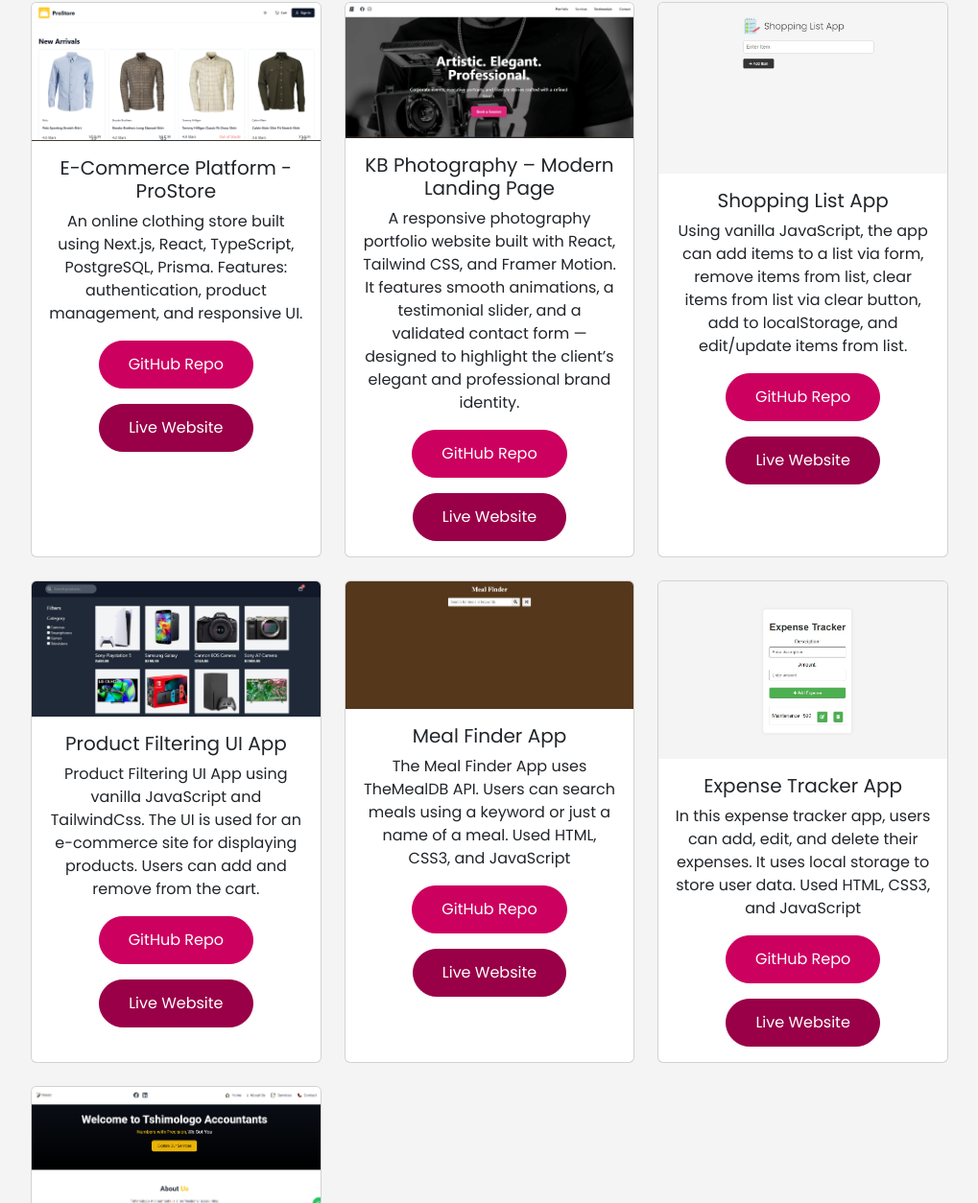
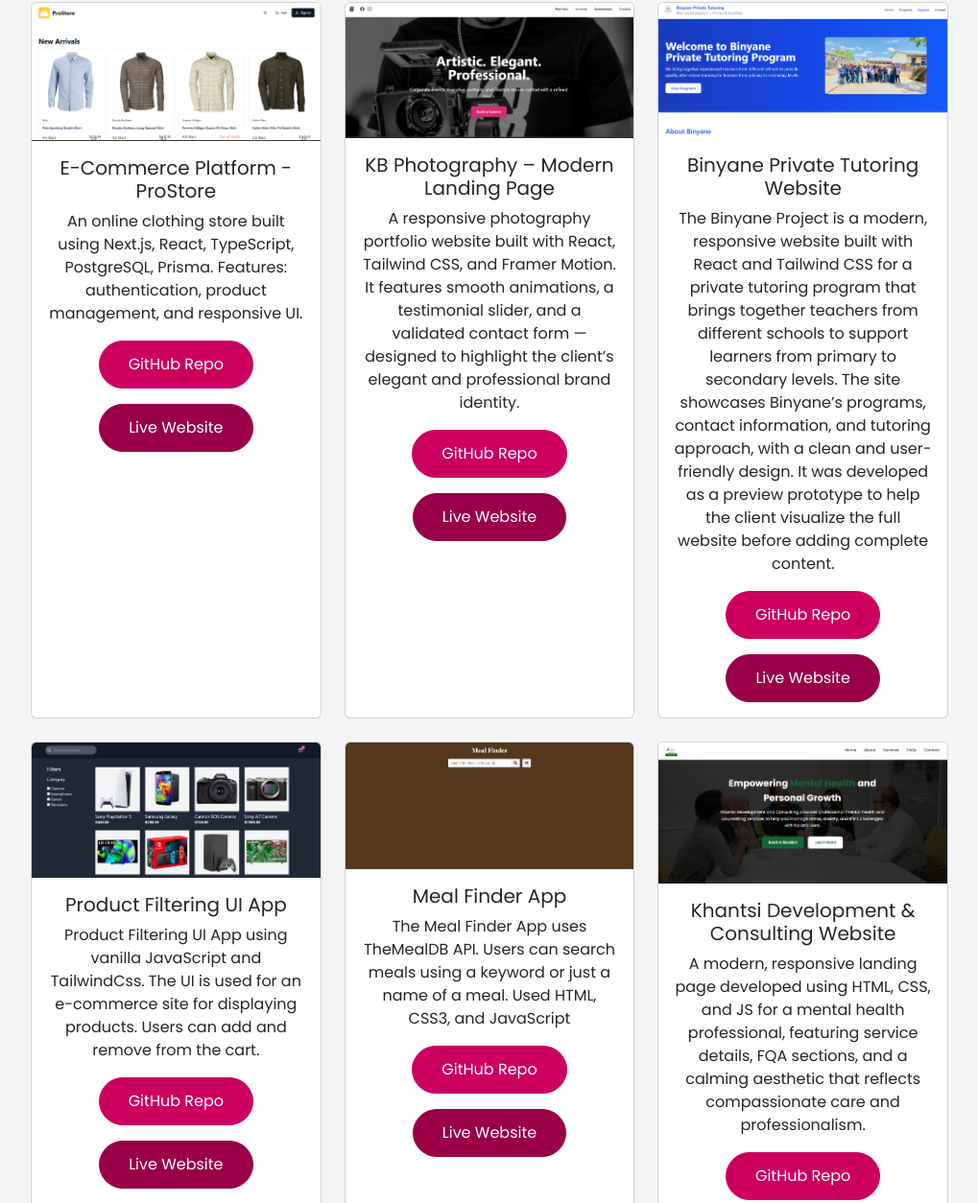
Before and after one commit to lebogang-developer/personal-portfolio-website, a website: page index.html in a window 1280 px wide. Shown: the part 2668-3922 px from the top of the page at 96% size, without its empty margins (130-1149 px from the left). Drawn offline with nearby package versions, Linux system fonts and the light colour scheme; files that its build step writes are made by us from their sources.

Commit message:
Projects updated

```diff
--- a/index.html
+++ b/index.html
@@ -227,7 +227,7 @@
             </div>
           </div>
           <div class="col-md-4">
-            <!-- Project 1 -->
+            <!-- Project 2 -->
             <div class="card h-100 d-flex flex-column text-center">
               <img src="images/Screenshot (2).png" class="card-img-top" alt="Project Image 1">
               <div class="card-body">
@@ -239,22 +239,26 @@
                   elegant and professional brand identity.
                 </p>
                 <a href="https://github.com/lebogang-developer/kb-photography-website" class="btn btn-primary mb-3 rounded-5" target="_blank">GitHub Repo</a>
-                <a href="https://kb-photography-website.netlify.app/" class="btn btn-secondary rounded-5" target="_blank">Live Website</a>
+                <a href="https://kb-photography.netlify.app/" class="btn btn-secondary rounded-5" target="_blank">Live Website</a>
               </div>
             </div>
           </div>
           <div class="col-md-4">
-            <!-- Project 2 -->
+            <!-- Project 3 -->
             <div class="card h-100 d-flex flex-column text-center">
-              <img src="images/shopping-list.jpg" class="card-img-top" alt="Project Image 1">
+              <img src="images/binyane.png" class="card-img-top" alt="Project Image 1">
               <div class="card-body">
-                <h5 class="card-title">Shopping List App</h5>
-                <p class="card-text">Using vanilla JavaScript, the app can add items to a list via form,
-                  remove items from list, clear items from list via clear button, add to localStorage, and edit/update
-                  items from list.
+                <h5 class="card-title">Binyane Private Tutoring Website</h5>
+                <p class="card-text">
+                  The Binyane Project is a modern, responsive website built with React and Tailwind
+                  CSS for a private tutoring program that brings together teachers from different
+                  schools to support learners from primary to secondary levels. The site showcases Binyane’s
+                   programs, contact information, and tutoring approach, with a clean and user-friendly design.
+                   It was developed as a preview prototype
+                  to help the client visualize the full website before adding complete content.
                 </p>
-                <a href="https://github.com/lebogang26/shopping-list-app" class="btn btn-primary mb-3 rounded-5" target="_blank">GitHub Repo</a>
-                <a href="https://delicate-hummingbird-b2fb90.netlify.app/" class="btn btn-secondary rounded-5" target="_blank">Live Website</a>
+                <a href="https://github.com/lebogang-developer/binyane-website" class="btn btn-primary mb-3 rounded-5" target="_blank">GitHub Repo</a>
+                <a href="https://binyane-website.vercel.app/" class="btn btn-secondary rounded-5" target="_blank">Live Website</a>
               </div>
             </div>
           </div>
@@ -267,8 +271,8 @@
                 <h5 class="card-title">Product Filtering UI App</h5>
                 <p class="card-text">Product Filtering UI App using vanilla JavaScript and TailwindCss.
                   The UI is used for an e-commerce site for displaying products. Users can add and remove from the cart.</p>
-                <a href="https://github.com/lebogang26/product-ui-app" class="btn btn-primary mb-3 rounded-5" target="_blank">GitHub Repo</a>
-                <a href="https://lebogang26.github.io/product-ui-app/" class="btn btn-secondary rounded-5" target="_blank">Live Website</a>
+                <a href="https://github.com/lebogang-developer/product-ui-app" class="btn btn-primary mb-3 rounded-5" target="_blank">GitHub Repo</a>
+                <a href="https://lebogang-developer.github.io/product-ui-app/" class="btn btn-secondary rounded-5" target="_blank">Live Website</a>
               </div>
             </div>
           </div>
@@ -282,8 +286,8 @@
                 <p class="card-text">The Meal Finder App uses TheMealDB API.
                   Users can search meals using a keyword or just a name of a meal. Used HTML, CSS3, and
                 JavaScript</p>
-                <a href="https://github.com/lebogang26/meal-finder" class="btn btn-primary mb-3 rounded-5" target="_blank">GitHub Repo</a>
-                <a href="https://lebogang26.github.io/meal-finder/" class="btn btn-secondary rounded-5" target="_blank">Live Website</a>
+                <a href="https://github.com/lebogang-developer/meal-finder" class="btn btn-primary mb-3 rounded-5" target="_blank">GitHub Repo</a>
+                <a href="https://lebogang-developer.github.io/meal-finder/" class="btn btn-secondary rounded-5" target="_blank">Live Website</a>
               </div>
             </div>
           </div>
@@ -291,14 +295,16 @@
           <div class="col-md-4">
             <!-- Project 5 -->
             <div class="card h-100 d-flex flex-column text-center">
-              <img src="images/expense-tracker.jpg" class="card-img-top" alt="Project Image 1">
+              <img src="images/khantsi-consulting.png" class="card-img-top" alt="Project Image 1">
               <div class="card-body">
-                <h5 class="card-title">Expense Tracker App</h5>
-                <p class="card-text">In this expense tracker app,
-                  users can add, edit, and delete their expenses. It uses local storage to store user data. Used HTML, CSS3, and
-                JavaScript</p>
-                <a href="https://github.com/lebogang26/codeAlpha_expense-tracker" class="btn btn-primary mb-3 rounded-5" target="_blank">GitHub Repo</a>
-                <a href="https://lebogang26.github.io/codeAlpha_expense-tracker/" class="btn btn-secondary rounded-5" target="_blank">Live Website</a>
+                <h5 class="card-title">Khantsi Development & Consulting Website</h5>
+                <p class="card-text">
+                  A modern, responsive landing page developed using HTML, CSS, and JS for a mental health professional,
+                  featuring service details, FQA sections, and a calming aesthetic
+                  that reflects compassionate care and professionalism.
+                </p>
+                <a href="https://github.com/lebogang-developer/khantsi-website" class="btn btn-primary mb-3 rounded-5" target="_blank">GitHub Repo</a>
+                <a href="https://lebogang-developer.github.io/khantsi-website/" class="btn btn-secondary rounded-5" target="_blank">Live Website</a>
               </div>
             </div>
           </div>
@@ -316,7 +322,7 @@
                   and no-code form handling.
                 </p>
                 <a href="https://github.com/lebogang-developer/tshimologo-landing-page" class="btn btn-primary mb-3 rounded-5" target="_blank">GitHub Repo</a>
-                <a href="https://tshimologoaccountants.co.za/" class="btn btn-secondary rounded-5" target="_blank">Live Website</a>
+                <a href="https://tshimologo-landing-page.netlify.app/" class="btn btn-secondary rounded-5" target="_blank">Live Website</a>
               </div>
             </div>
           </div>
```
Also changed, not shown: images/binyane.png (added), images/khantsi-consulting.png (added).
